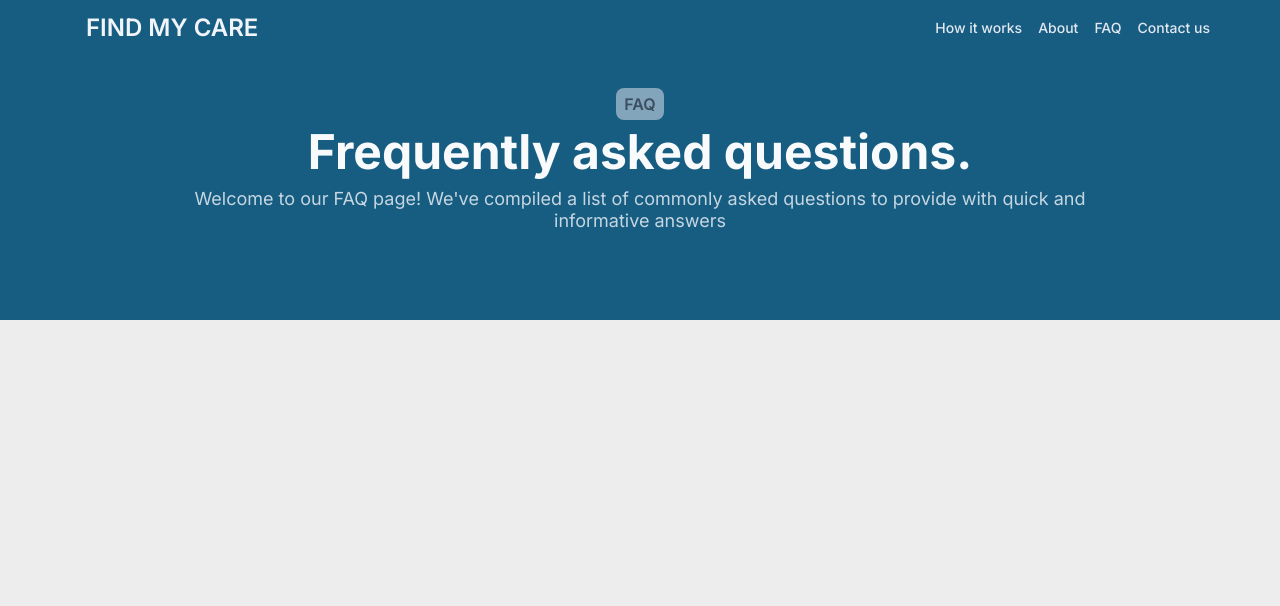
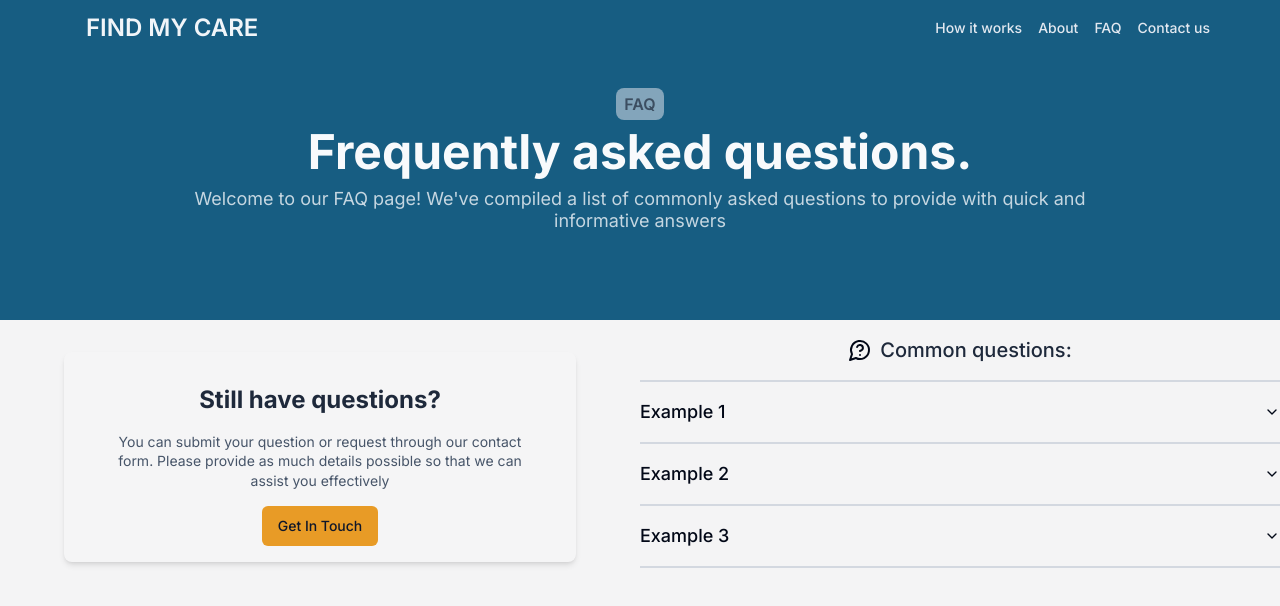
Before and after one commit to ewqwdd/firstcity, a Next.js app: page /faq in a window 1280 px wide. Shown: the top 606 px of the page. Built offline with nearby package versions, Linux system fonts and the light colour scheme; a web font is replaced by a local one.

Commit message:
faq page

```diff
--- a/package.json
+++ b/package.json
@@ -9,6 +9,7 @@
     "lint": "next lint"
   },
   "dependencies": {
+    "@radix-ui/react-accordion": "^1.1.2",
     "@radix-ui/react-avatar": "^1.0.4",
     "@radix-ui/react-dropdown-menu": "^2.0.6",
     "@radix-ui/react-slot": "^1.0.2",
--- /dev/null
+++ b/src/app/faq/(config)/faqElements.tsx
@@ -0,0 +1,22 @@
+import Paragraph from "@/shared/ui/Paragraph";
+import { ReactNode } from "react";
+
+export interface FaqElementSchema {
+    trigger: ReactNode | string
+    content: ReactNode | string
+}
+
+export const faqElements: FaqElementSchema[] = [
+    {
+        content: 'Lorem ipsum dolor sit amet consectetur adipisicing elit. Sequi totam excepturi nostrum ratione eius? Tempore numquam deleniti sequi, ea, dignissimos commodi doloribus tenetur quas tempora incidunt ut veniam, quo fuga',
+        trigger: 'Example 1'
+    },
+    {
+        content: 'Lorem ipsum dolor sit amet consectetur adipisicing elit. Sequi totam excepturi nostrum ratione eius? Tempore numquam deleniti sequi, ea, dignissimos commodi doloribus tenetur quas tempora incidunt ut veniam, quo fuga',
+        trigger: 'Example 2'
+    },
+    {
+        content: 'Lorem ipsum dolor sit amet consectetur adipisicing elit. Sequi totam excepturi nostrum ratione eius? Tempore numquam deleniti sequi, ea, dignissimos commodi doloribus tenetur quas tempora incidunt ut veniam, quo fuga',
+        trigger: 'Example 3'
+    },
+]
--- /dev/null
+++ b/src/app/faq/(ui)/FaqAccordion.tsx
@@ -0,0 +1,15 @@
+'use client'
+
+import { Accordion } from '@/components/ui/accordion'
+import { faqElements } from '../(config)/faqElements'
+import FaqElem from './FaqElem'
+
+export default function FaqAccordion() {
+  return (
+    <Accordion type='multiple' className="w-full border-slate-400/35 border-t-2">
+      {faqElements.map((elem, index) => (
+        <FaqElem {...elem} value={index.toString()} key={index} />
+      ))}
+    </Accordion>
+  )
+}
--- /dev/null
+++ b/src/app/faq/(ui)/FaqElem.tsx
@@ -0,0 +1,18 @@
+'use client'
+import { AccordionContent, AccordionItem, AccordionTrigger } from '@/components/ui/accordion'
+import { FaqElementSchema } from '../(config)/faqElements'
+
+interface FaqElemProps extends FaqElementSchema {
+    value: string
+}
+
+export default function FaqElem({ content, trigger, value }: FaqElemProps) {
+  return (
+    <AccordionItem value={"item-" + value} className='border-slate-400/35 border-b-2'>
+      <AccordionTrigger className="text-lg font-medium hover:no-underline">
+        {trigger}
+      </AccordionTrigger>
+      <AccordionContent className="text-zinc-600">{content}</AccordionContent>
+    </AccordionItem>
+  )
+}
--- a/src/app/faq/faq.module.css
+++ b/src/app/faq/faq.module.css
@@ -15,3 +15,7 @@
   transform: translateX(-50%);
   background: hsl(var(--primary));
 }
+
+.faqWrapper {
+  min-height: calc(100svh - var(--nav-height));
+}
--- a/src/app/faq/page.tsx
+++ b/src/app/faq/page.tsx
@@ -2,10 +2,18 @@ import VStack from "@/shared/ui/Flex/VStack";
 import styles from './faq.module.css'
 import Heading from "@/shared/ui/Heading";
 import Paragraph from "@/shared/ui/Paragraph";
+import { Accordion, AccordionContent, AccordionItem, AccordionTrigger } from "@/components/ui/accordion";
+import { faqElements } from "./(config)/faqElements";
+import FaqElem from "./(ui)/FaqElem";
+import FaqAccordion from "./(ui)/FaqAccordion";
+import { Button } from "@/components/ui/button";
+import Link from "next/link";
+import { MessageCircleQuestion } from "lucide-react";
+import HStack from "@/shared/ui/Flex/HStack";
 
 export default function page() {
   return (
-    <VStack>
+    <VStack className={styles.faqWrapper}>
         <VStack as="header" className={styles.heading}>
             <Heading className="text-base bg-slate-300/60 rounded-lg p-2 text-opacity-70 leading-none font-semibold self-center">
                 FAQ
@@ -17,8 +25,29 @@ export default function page() {
                 Welcome to our FAQ page! We've compiled a list of commonly asked questions to provide with quick and informative answers
             </Paragraph>
         </VStack>
-        <section id="faq" about="FAQ" className="grid grid-cols-2">
-
+        <section id="faq" about="FAQ" className="grid grid-cols-2 grow">
+             <VStack className="bg-slate-100/5 p-8 pb-4 shadow-md items-center rounded-lg max-w-[80%] mx-auto place-self-start mt-8">
+                <Heading className="text-2xl font-bold text-center">
+                    Still have questions?
+                </Heading>
+                <Paragraph className="text-sm text-slate-600 leading-snug mt-4 text-center px-3">
+                    You can submit your question or request through our contact form. Please provide as much details possible so that we can assist you effectively
+                </Paragraph>
+                <Button variant={'secondary'} className="mt-4" asChild>
+                    <Link href={'/contact'}>
+                        Get In Touch
+                    </Link>
+                </Button>
+             </VStack>
+             <VStack>
+                <HStack className="justify-center py-4 items-center gap-2">
+                    <MessageCircleQuestion />
+                    <Heading className="text-2xll text-center text-slate-800 font-medium">
+                        Common questions:
+                    </Heading>
+                </HStack>
+                <FaqAccordion />
+             </VStack>
         </section>
     </VStack>
   )
--- a/src/app/globals.css
+++ b/src/app/globals.css
@@ -47,7 +47,7 @@
     --popover: 222.2 84% 4.9%;
     --popover-foreground: 210 40% 98%;
 
-    --primary: 210 40% 98%;
+    --primary: 210 50% 98%;
     --primary-foreground: 222.2 47.4% 11.2%;
 
     --secondary: 217.2 32.6% 17.5%;
--- a/src/app/layout.tsx
+++ b/src/app/layout.tsx
@@ -20,7 +20,7 @@ export default function RootLayout({
 }) {
   return (
     <html lang="en">
-      <body className={cn(inter.className, 'bg-FMC_lightgray overflow-x-hidden')}>
+      <body className={cn(inter.className, 'bg-zinc-100 overflow-x-hidden')}>
         <Nav />
         <main className='max-w-7xl m-auto'>
           {children}
--- /dev/null
+++ b/src/components/ui/accordion.tsx
@@ -0,0 +1,58 @@
+"use client"
+
+import * as React from "react"
+import * as AccordionPrimitive from "@radix-ui/react-accordion"
+import { ChevronDown } from "lucide-react"
+
+import { cn } from "@/shared/lib/utils"
+
+const Accordion = AccordionPrimitive.Root
+
+const AccordionItem = React.forwardRef<
+  React.ElementRef<typeof AccordionPrimitive.Item>,
+  React.ComponentPropsWithoutRef<typeof AccordionPrimitive.Item>
+>(({ className, ...props }, ref) => (
+  <AccordionPrimitive.Item
+    ref={ref}
+    className={cn("border-b", className)}
+    {...props}
+  />
+))
+AccordionItem.displayName = "AccordionItem"
+
+const AccordionTrigger = React.forwardRef<
+  React.ElementRef<typeof AccordionPrimitive.Trigger>,
+  React.ComponentPropsWithoutRef<typeof AccordionPrimitive.Trigger>
+>(({ className, children, ...props }, ref) => (
+  <AccordionPrimitive.Header className="flex">
+    <AccordionPrimitive.Trigger
+      ref={ref}
+      className={cn(
+        "flex flex-1 items-center justify-between py-4 font-medium transition-all hover:underline [&[data-state=open]>svg]:rotate-180",
+        className
+      )}
+      {...props}
+    >
+      {children}
+      <ChevronDown className="h-4 w-4 shrink-0 transition-transform duration-200" />
+    </AccordionPrimitive.Trigger>
+  </AccordionPrimitive.Header>
+))
+AccordionTrigger.displayName = AccordionPrimitive.Trigger.displayName
+
+const AccordionContent = React.forwardRef<
+  React.ElementRef<typeof AccordionPrimitive.Content>,
+  React.ComponentPropsWithoutRef<typeof AccordionPrimitive.Content>
+>(({ className, children, ...props }, ref) => (
+  <AccordionPrimitive.Content
+    ref={ref}
+    className="overflow-hidden text-sm transition-all data-[state=closed]:animate-accordion-up data-[state=open]:animate-accordion-down"
+    {...props}
+  >
+    <div className={cn("pb-4 pt-0", className)}>{children}</div>
+  </AccordionPrimitive.Content>
+))
+
+AccordionContent.displayName = AccordionPrimitive.Content.displayName
+
+export { Accordion, AccordionItem, AccordionTrigger, AccordionContent }
--- a/src/components/ui/button.tsx
+++ b/src/components/ui/button.tsx
@@ -18,7 +18,8 @@ const buttonVariants = cva(
           "bg-secondary text-secondary-foreground hover:bg-secondary/80",
         ghost: "hover:bg-accent hover:text-accent-foreground",
         link: "text-primary underline-offset-4 hover:underline",
-        transparent: "active:outline outline-1 outline-input/80 bg-transparent hover:bg-slate-100/5"
+        transparent: "active:outline outline-1 outline-input/80 bg-transparent hover:bg-slate-100/5",
+        primary: "bg-indigo-600 hover:bg-opacity-80 text-slate-50"
       },
       size: {
         default: "h-10 px-4 py-2",
```
Also changed, not shown: 1 other file (tests, documents, lock files or other folders).
